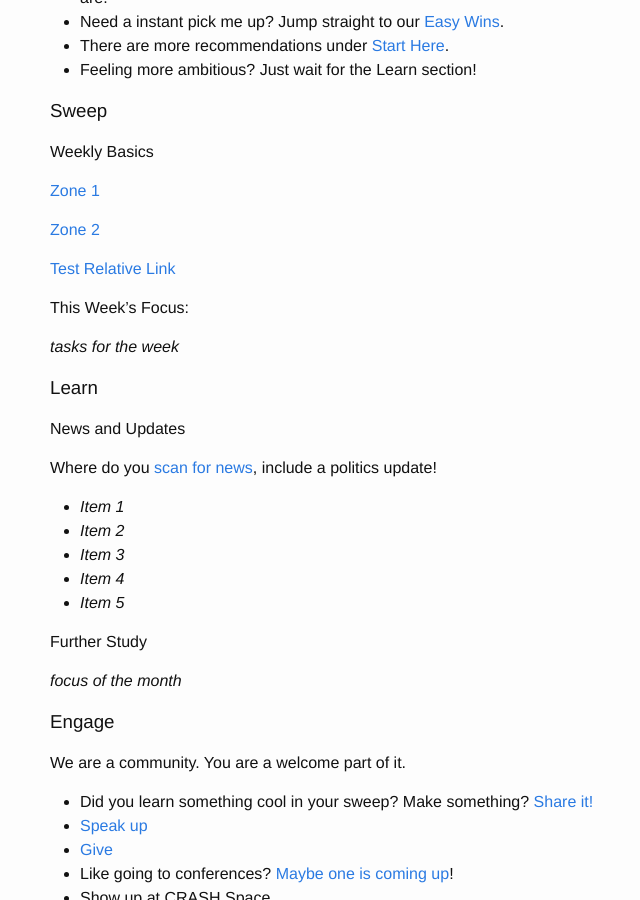
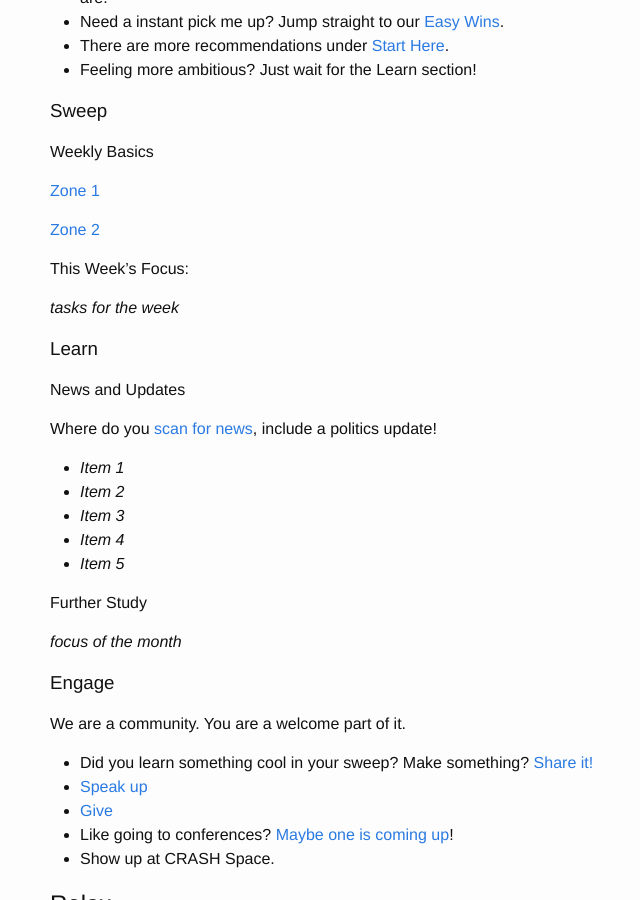
Before and after one commit to CRASHSpace/tuesday, a Jekyll site: the page built from _sweep/template.md, in a window 1280 px wide and 900 px high, scrolled down 466 px. Shown: the whole window, without its empty margins (220-860 px from the left). Built offline with Jekyll 4.4.1, drawn with Linux system fonts in a browser that asks for light colours.

Commit message:
did I imagine it
Check to see if I imagined it the data pull links working better
before.

```diff
--- a/_sweep/template.md
+++ b/_sweep/template.md
@@ -40,8 +40,6 @@ _focus of the month_
 [{{ item.title }}]({{ item.support_file }})
 {% endfor %}
 
-[Test Relative Link](_sweep/zone_1_connectivity.md)
-
 #### This Week’s Focus:
 
 _tasks for the week_
```
